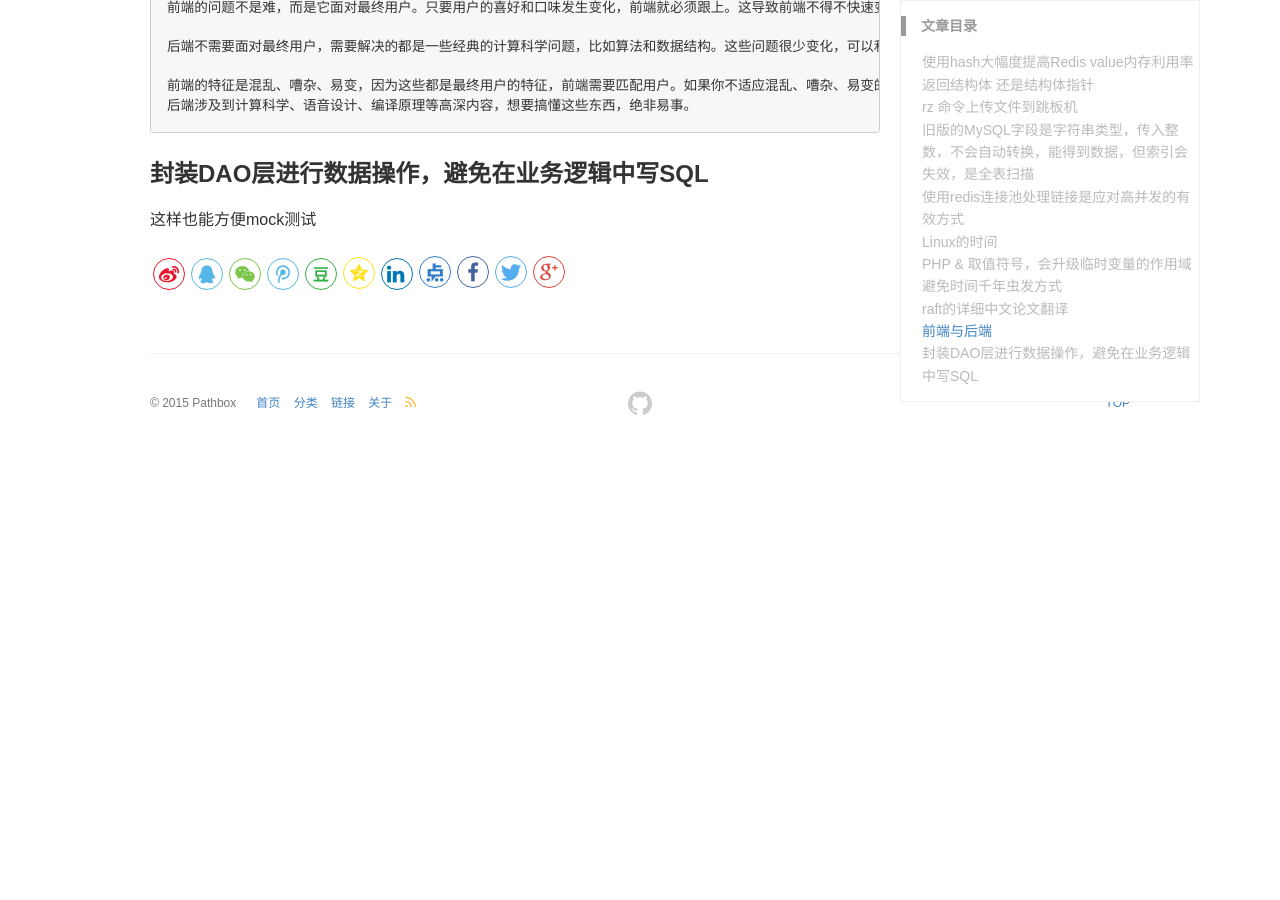
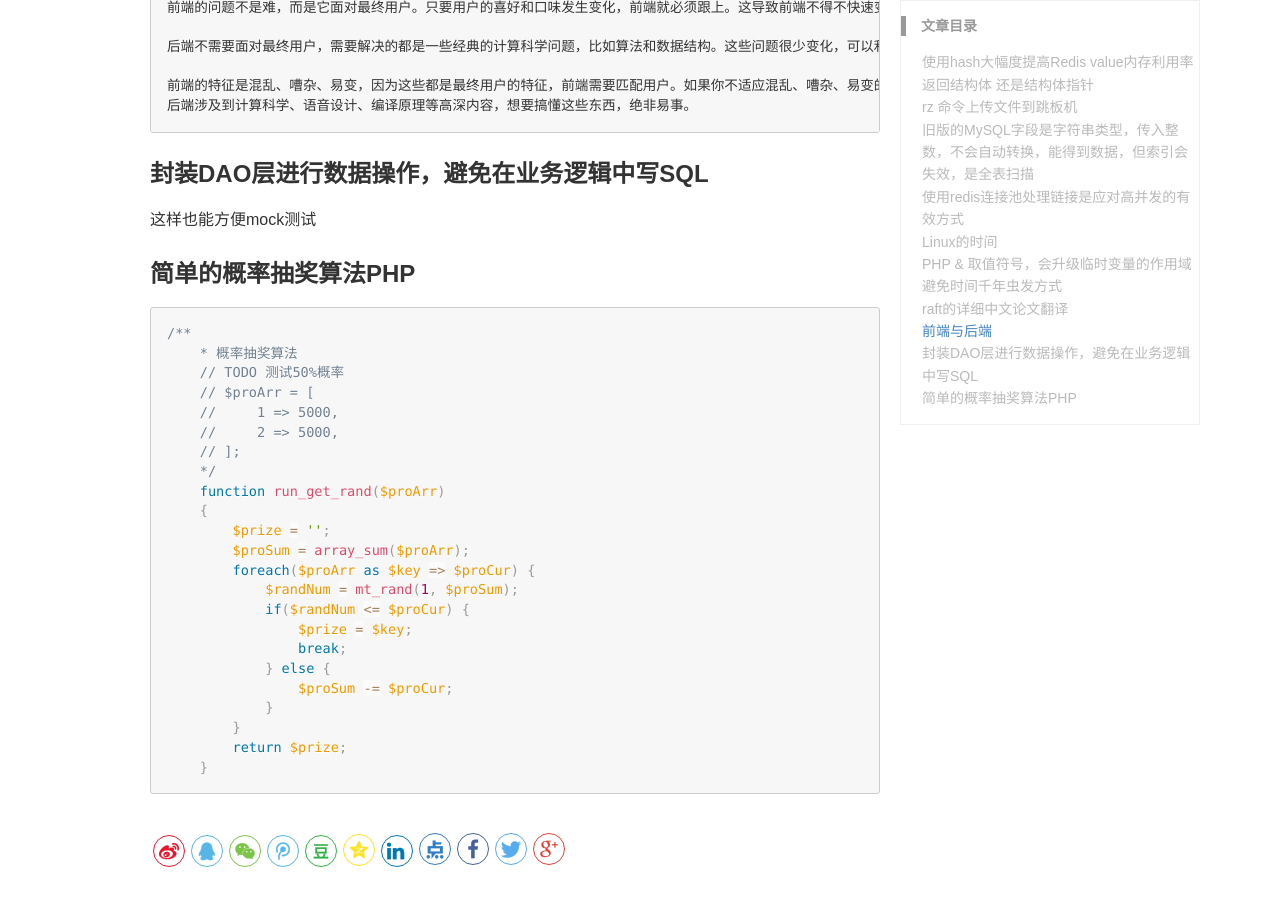
Before and after one commit to pathbox/pathbox.github.io, a Jekyll site: the page built from _posts/2021-07-16-work-summary-in-Tencent-50.md, in a window 1280 px wide and 900 px high, scrolled down 1852 px. Built offline with Jekyll 4.4.1, drawn with Linux system fonts in a browser that asks for light colours; before the commit the page ends 2304 px from its top, so only the background shows below that.

Commit message:
简单的概率抽奖算法PHP

````diff
--- a/_posts/2021-07-16-work-summary-in-Tencent-50.md
+++ b/_posts/2021-07-16-work-summary-in-Tencent-50.md
@@ -66,3 +66,31 @@ https://github.com/OneSizeFitsQuorum/raft-thesis-zh_cn/blob/master/raft-thesis-z
 
 ### 封装DAO层进行数据操作，避免在业务逻辑中写SQL
 这样也能方便mock测试
+
+### 简单的概率抽奖算法PHP
+
+```php
+/**
+    * 概率抽奖算法
+    // TODO 测试50%概率
+    // $proArr = [
+    //     1 => 5000,
+    //     2 => 5000,
+    // ];
+    */
+    function run_get_rand($proArr)
+    {
+        $prize = '';
+        $proSum = array_sum($proArr);
+        foreach($proArr as $key => $proCur) {
+            $randNum = mt_rand(1, $proSum);
+            if($randNum <= $proCur) {
+                $prize = $key;
+                break;
+            } else {
+                $proSum -= $proCur;
+            }
+        }
+        return $prize;
+    }
+```
````
